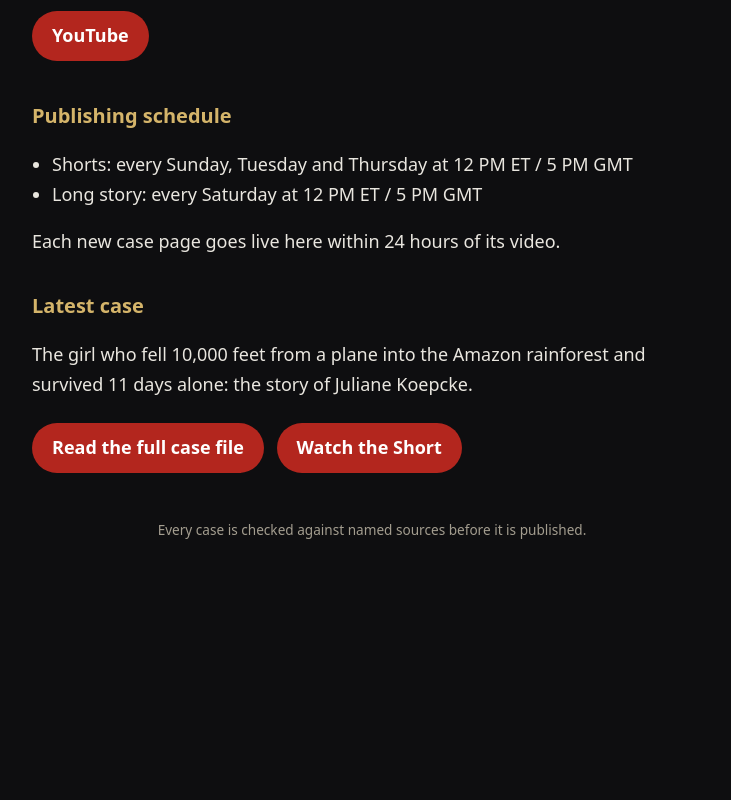
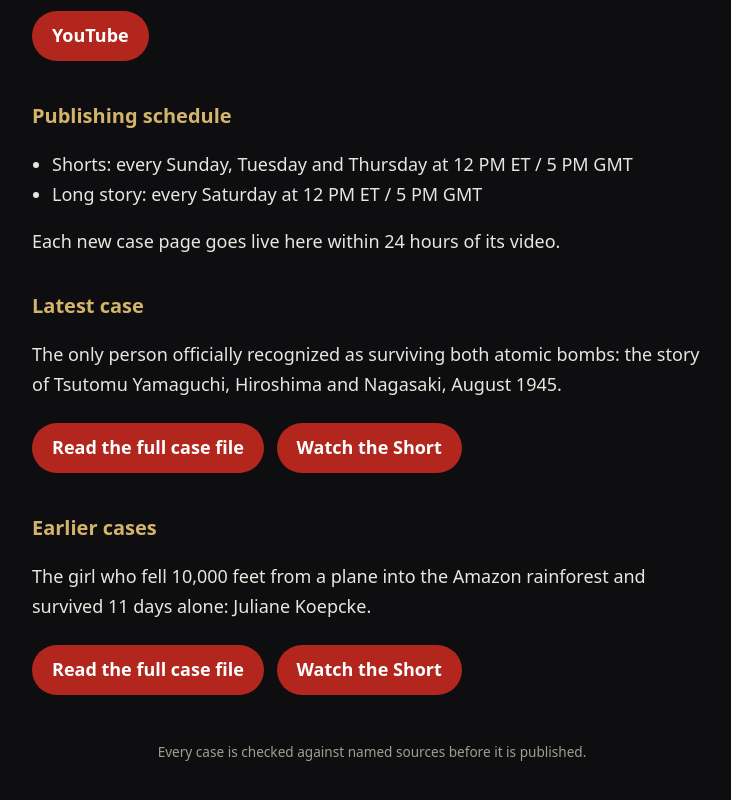
Before and after one commit to thetruefile/thetruefile.github.io, a plain HTML site: page index.html in a window 1280 px wide. Shown: the part 508-1308 px from the top of the page, without its empty margins (268-999 px from the left). Before the commit the page ends 1113 px from the top, so only its background shows below. Drawn offline with Linux system fonts and the light colour scheme.

Commit message:
Add Yamaguchi as latest case

```diff
--- a/index.html
+++ b/index.html
@@ -6,6 +6,8 @@
 <h2>Follow along</h2><p>Real events, told fast. Survival, mystery and the true stories behind the headlines. Watch the video, then come here for the sources and the full file.</p>
 <a class="btn" href="https://www.youtube.com/channel/UCIpUTn82nZtX7VEI_z2rHhQ">YouTube</a>
 <h2>Publishing schedule</h2><ul><li>Shorts: every Sunday, Tuesday and Thursday at 12 PM ET / 5 PM GMT</li><li>Long story: every Saturday at 12 PM ET / 5 PM GMT</li></ul><p>Each new case page goes live here within 24 hours of its video.</p>
-<h2>Latest case</h2><p>The girl who fell 10,000 feet from a plane into the Amazon rainforest and survived 11 days alone: the story of Juliane Koepcke.</p>
+<h2>Latest case</h2><p>The only person officially recognized as surviving both atomic bombs: the story of Tsutomu Yamaguchi, Hiroshima and Nagasaki, August 1945.</p>
+<p><a class="btn" href="/cases/tsutomu-yamaguchi/">Read the full case file</a> <a class="btn" href="https://youtube.com/shorts/gMYkI5qQCiU">Watch the Short</a></p>
+<h2>Earlier cases</h2><p>The girl who fell 10,000 feet from a plane into the Amazon rainforest and survived 11 days alone: Juliane Koepcke.</p>
 <p><a class="btn" href="/cases/juliane-koepcke/">Read the full case file</a> <a class="btn" href="https://youtube.com/shorts/PYUYJ4nRIQI">Watch the Short</a></p>
 <footer>Every case is checked against named sources before it is published.</footer></main><script data-goatcounter="https://thetruefile.goatcounter.com/count" async src="//gc.zgo.at/count.js"></script></body></html>
```
